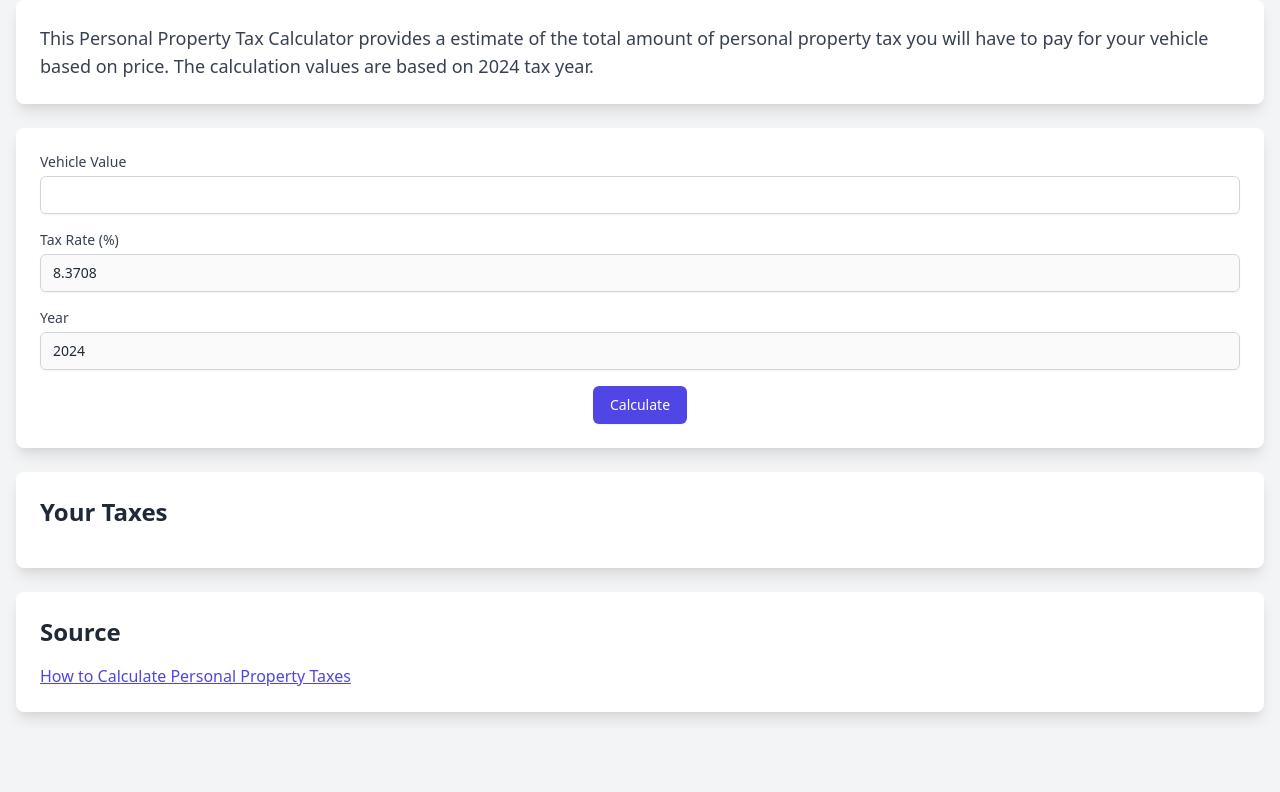
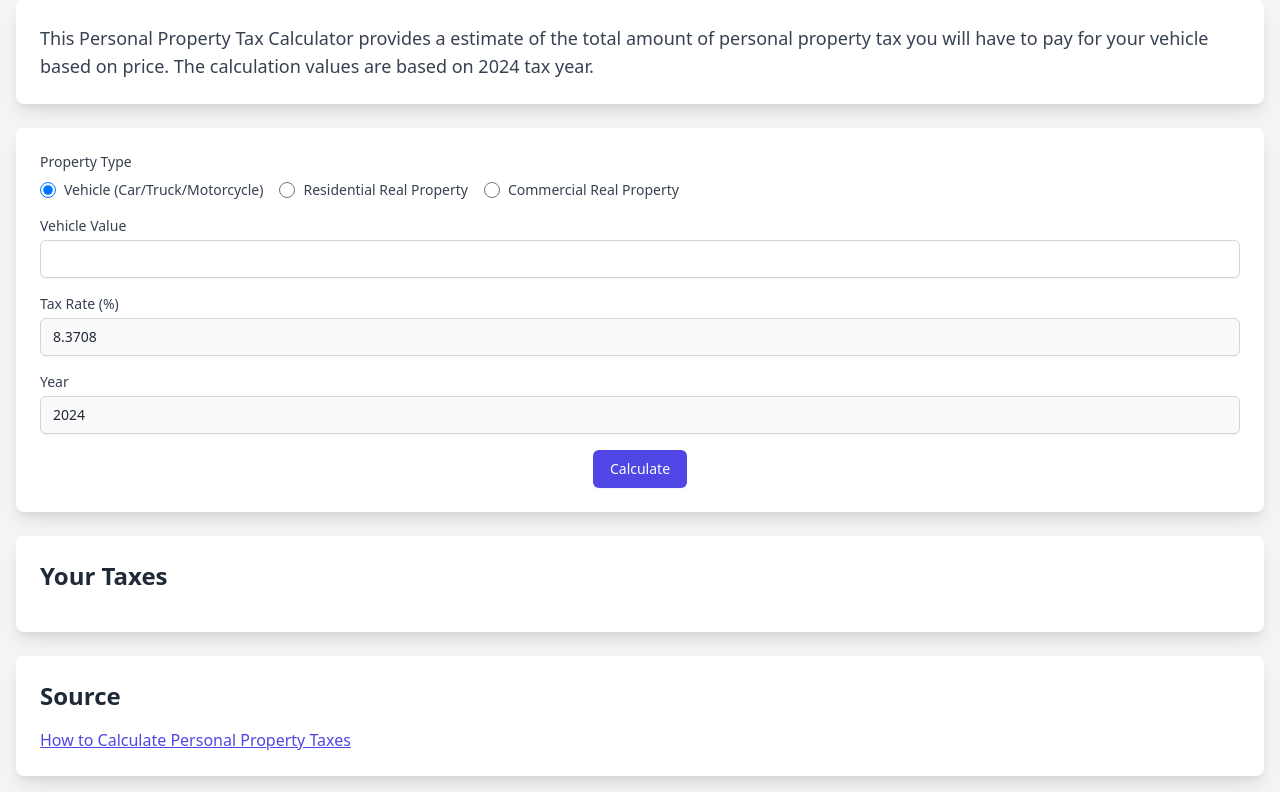
Before and after one commit to cwong8751/ppt-calculator, a plain HTML site: page index.html in a window 1280 px wide. Shown: the part 76-868 px from the top of the page. Before the commit the page ends 804 px from the top, so only its background shows below. Drawn offline with nearby package versions, Linux system fonts and the light colour scheme.

Commit message:
added property type radio group
no functionality yet

```diff
--- a/index.html
+++ b/index.html
@@ -14,6 +14,23 @@
         </div>
         <div class="bg-white p-6 rounded-lg shadow-lg mb-6">
             <form>
+                <div class="mb-4">
+                    <label class="block text-sm font-medium text-gray-700">Property Type</label>
+                    <div class="mt-2 flex space-x-4">
+                        <div class="flex items-center">
+                            <input id="vehicle" name="propertyType" type="radio" value="vehicle" class="focus:ring-indigo-500 h-4 w-4 text-indigo-600 border-gray-300" checked>
+                            <label for="vehicle" class="ml-2 block text-sm font-medium text-gray-700">Vehicle (Car/Truck/Motorcycle)</label>
+                        </div>
+                        <div class="flex items-center">
+                            <input id="residential" name="propertyType" type="radio" value="residential" class="focus:ring-indigo-500 h-4 w-4 text-indigo-600 border-gray-300">
+                            <label for="residential" class="ml-2 block text-sm font-medium text-gray-700">Residential Real Property</label>
+                        </div>
+                        <div class="flex items-center">
+                            <input id="commercial" name="propertyType" type="radio" value="commercial" class="focus:ring-indigo-500 h-4 w-4 text-indigo-600 border-gray-300">
+                            <label for="commercial" class="ml-2 block text-sm font-medium text-gray-700">Commercial Real Property</label>
+                        </div>
+                    </div>
+                </div>
                 <div class="mb-4">
                     <label for="vehicleValue" class="block text-sm font-medium text-gray-700">Vehicle Value</label>
                     <input type="number" id="vehicleValue" class="mt-1 block w-full px-3 py-2 border border-gray-300 rounded-md shadow-sm focus:outline-none focus:ring-indigo-500 focus:border-indigo-500 sm:text-sm">
```
